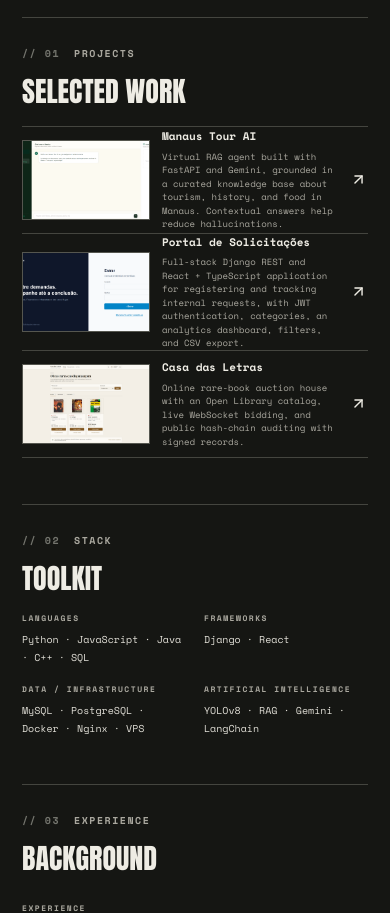
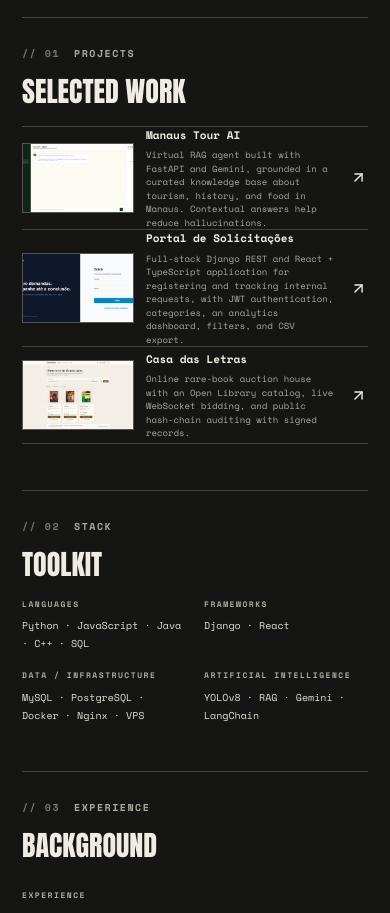
Before and after one commit to Coutfernandes/portfolio2026, a React (Vite) app: page / in a window 390 px wide. Shown: the part 2140-3053 px from the top of the page. Built offline with nearby package versions, Linux system fonts and the light colour scheme.

Commit message:
Compact project preview cards

```diff
--- a/src/index.css
+++ b/src/index.css
@@ -129,9 +129,9 @@ h1, h2, h3, p, figure { margin: 0; }
 .project-list { margin: 0; padding: 0; list-style: none; }
 .project-list li { border-top: 1px solid #44453f; }
 .project-list li:last-child { border-bottom: 1px solid #44453f; }
-.project-list a { min-height: 130px; display: grid; grid-template-columns: 180px minmax(0,1fr) 18px; align-items: center; gap: 18px; }
+.project-list a { min-height: 112px; display: grid; grid-template-columns: 150px minmax(0,1fr) 18px; align-items: center; gap: 16px; }
 .project-list a:hover strong { text-decoration: underline; text-underline-offset: 3px; }
-.project-list__image { position: relative; width: 180px; aspect-ratio: 16 / 10; overflow: hidden; border: 1px solid #55564f; background: #30312d; }
+.project-list__image { position: relative; width: 150px; aspect-ratio: 16 / 10; overflow: hidden; border: 1px solid #55564f; background: #30312d; }
 .project-list__image img { position: relative; z-index: 1; width: 100%; height: 100%; display: block; object-fit: cover; transition: transform 350ms ease; }
 .project-list__image > span { position: absolute; inset: 0; display: grid; place-items: center; color: #d4d2c9; font-family: var(--font-display); font-size: 28px; }
 .project-list a:hover .project-list__image img { transform: scale(1.04); }
@@ -216,8 +216,8 @@ h1, h2, h3, p, figure { margin: 0; }
   .footer-column__title { margin: 16px 0 21px; font-size: 28px; }
   .stack-groups { grid-template-columns: 1fr 1fr; column-gap: 18px; row-gap: 17px; }
   .stack-groups p { font-size: 10px; }
-  .project-list a { min-height: 106px; grid-template-columns: 128px minmax(0,1fr) 18px; gap: 12px; }
-  .project-list__image { width: 128px; }
+  .project-list a { min-height: 96px; grid-template-columns: 112px minmax(0,1fr) 18px; gap: 12px; }
+  .project-list__image { width: 112px; }
   .contact-block { margin-top: 56px; padding: 27px 0; align-items: flex-start; flex-direction: column; gap: 22px; }
   .contact-block h2 { max-width: 430px; font-size: 43px; }
   .contact-block__button { min-height: 44px; }
```
